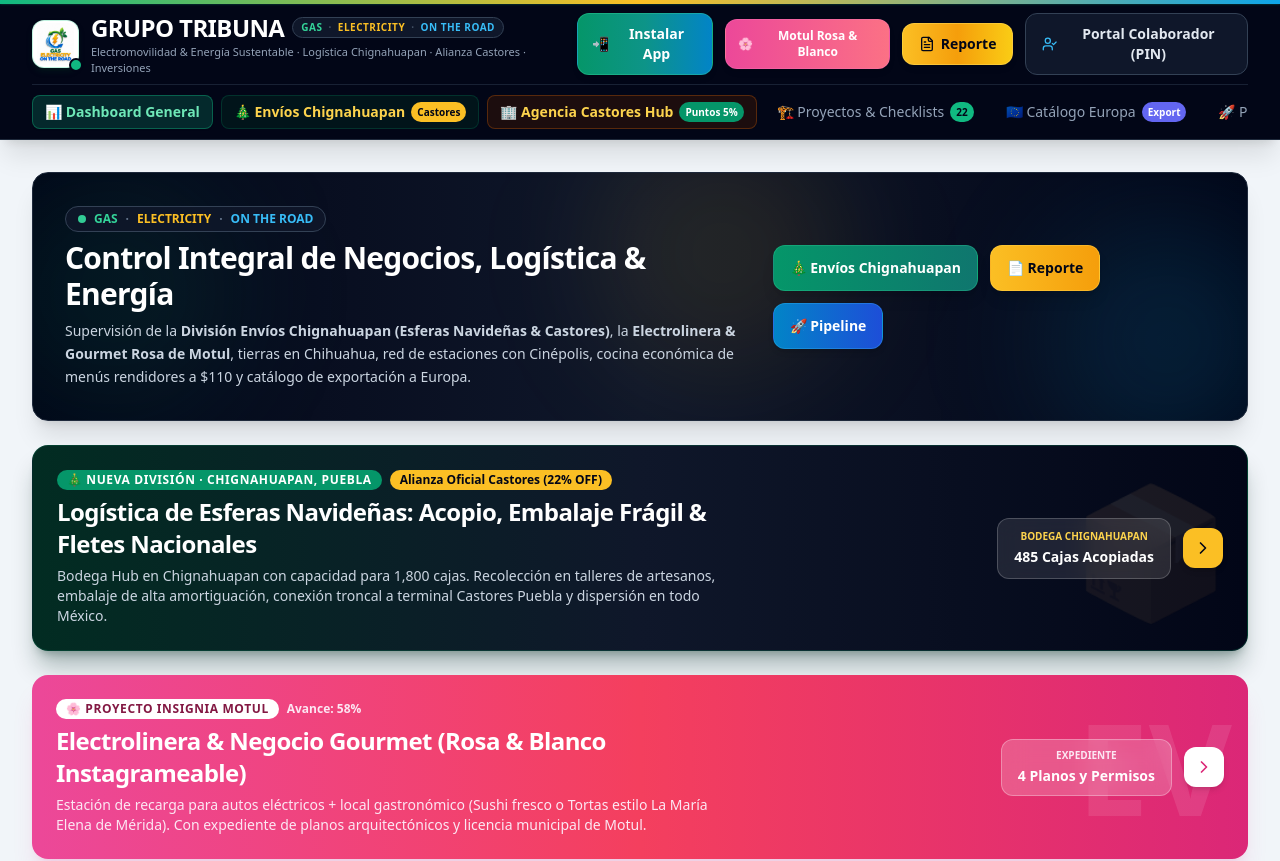
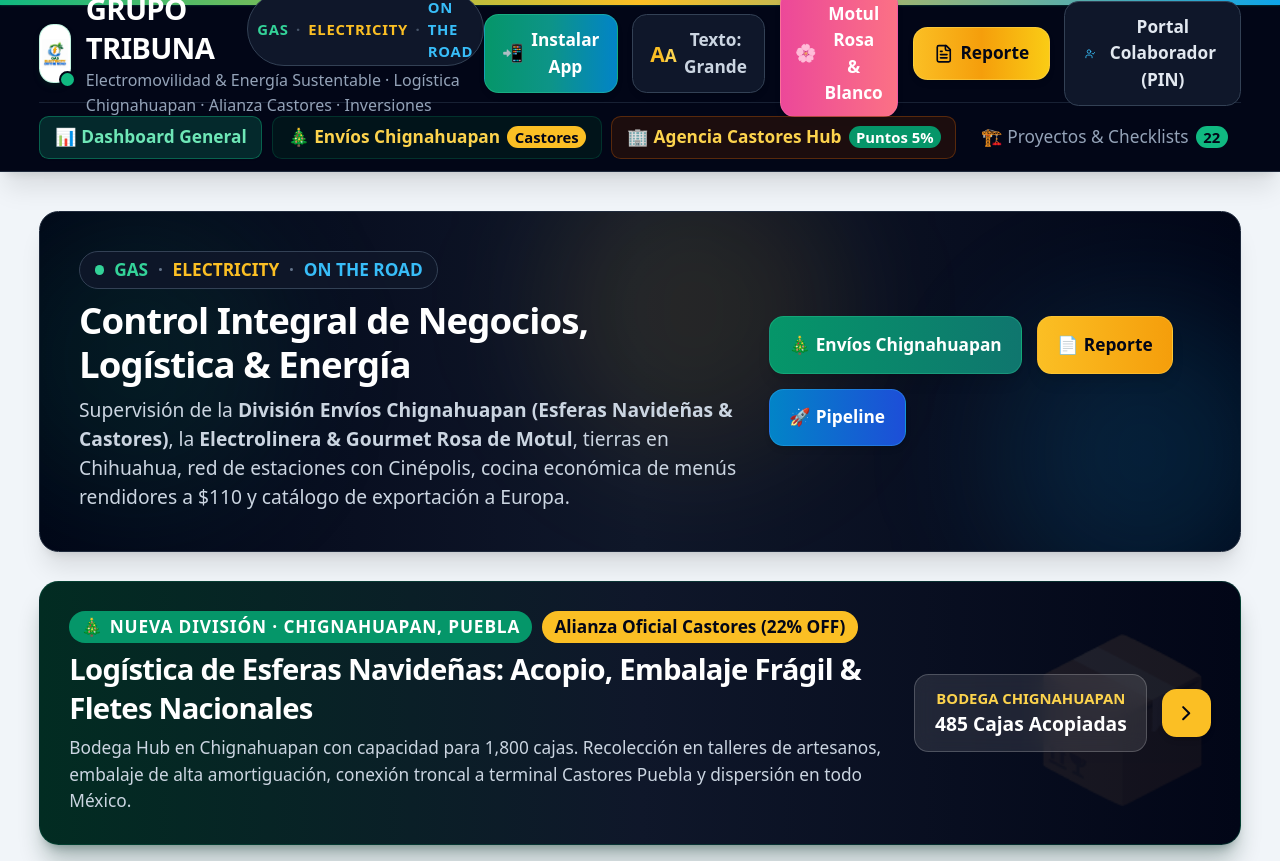
Before and after one commit to miloblanco75/grupo-tribuna-os, a React (Vite) app: page / in a window 1280 px wide. Shown: the top 861 px of the page. Built offline with nearby package versions, Linux system fonts and the light colour scheme; the HTML template or start-up script is replaced by a standard one.

Commit message:
fix: Aumentar tamano de fuente global y agregar selector de tamano de letra (Normal / Grande / Extra Grande) para maxima legibilidad

```diff
--- a/src/App.jsx
+++ b/src/App.jsx
@@ -76,6 +76,17 @@ export default function App() {
   const [selectedProjectId, setSelectedProjectId] = useState('prj-motul');
   const [isReportModalOpen, setIsReportModalOpen] = useState(false);
   const [isInstallModalOpen, setIsInstallModalOpen] = useState(false);
+
+  // Escala de tamaño de letra para máxima legibilidad ('normal' | 'large' | 'xlarge')
+  const [fontSizeScale, setFontSizeScale] = useState(() => {
+    return localStorage.getItem('tribuna_font_scale') || 'large';
+  });
+
+  useEffect(() => {
+    localStorage.setItem('tribuna_font_scale', fontSizeScale);
+    document.documentElement.classList.remove('font-scale-normal', 'font-scale-large', 'font-scale-xlarge');
+    document.documentElement.classList.add(`font-scale-${fontSizeScale}`);
+  }, [fontSizeScale]);
 
   // Guardar automáticamente en localStorage cuando haya cambios
   useEffect(() => {
@@ -349,6 +360,8 @@ export default function App() {
           setCurrentTab('projects');
         }}
         onOpenInstallModal={() => setIsInstallModalOpen(true)}
+        fontSizeScale={fontSizeScale}
+        setFontSizeScale={setFontSizeScale}
       />
 
       {/* Contenido Principal según Pestaña */}
--- a/src/components/Header.jsx
+++ b/src/components/Header.jsx
@@ -21,7 +21,9 @@ export default function Header({
   onOpenReportModal,
   pendingTasksCount,
   onOpenMotul,
-  onOpenInstallModal
+  onOpenInstallModal,
+  fontSizeScale,
+  setFontSizeScale
 }) {
   return (
     <header className="bg-slate-950 text-white border-b border-slate-800 sticky top-0 z-30 shadow-xl">
@@ -70,6 +72,23 @@ export default function Header({
               <span>📲</span>
               <span className="hidden sm:inline">Instalar App</span>
               <span className="sm:hidden">App</span>
+            </button>
+
+            {/* Selector de Tamaño de Letra / Legibilidad */}
+            <button
+              onClick={() => {
+                if (setFontSizeScale) {
+                  const next = fontSizeScale === 'large' ? 'xlarge' : fontSizeScale === 'xlarge' ? 'normal' : 'large';
+                  setFontSizeScale(next);
+                }
+              }}
+              className="flex items-center space-x-1.5 px-3 py-2 sm:px-3.5 sm:py-2.5 bg-slate-900 hover:bg-slate-800 text-slate-200 border border-slate-700 hover:border-amber-400/60 rounded-xl transition-all shadow-md active:scale-95"
+              title="Ajustar tamaño de letra de la aplicación (Normal / Grande / Extra Grande)"
+            >
+              <span className="font-black text-amber-400 text-base leading-none">A<span className="text-xs text-amber-300">A</span></span>
+              <span className="hidden md:inline text-xs font-bold text-slate-300">
+                {fontSizeScale === 'xlarge' ? 'Texto: Extra Grande' : fontSizeScale === 'large' ? 'Texto: Grande' : 'Texto: Normal'}
+              </span>
             </button>
 
             {/* Acceso Directo a Motul */}
--- a/src/index.css
+++ b/src/index.css
@@ -4,6 +4,57 @@
 
 :root {
   font-family: 'Plus Jakarta Sans', system-ui, -apple-system, BlinkMacSystemFont, 'Segoe UI', Roboto, Oxygen, Ubuntu, Cantarell, sans-serif;
+  --font-scale: 1.18; /* Incremento base del 18% para máxima legibilidad */
+}
+
+/* Escalamiento global de tipografía del sistema */
+html {
+  font-size: calc(16px * var(--font-scale, 1.18));
+  -webkit-text-size-adjust: 100%;
+}
+
+/* Modos de accesibilidad de tamaño de letra */
+html.font-scale-normal {
+  --font-scale: 1.05; /* 5% mayor al estándar web */
+}
+
+html.font-scale-large {
+  --font-scale: 1.22; /* 22% mayor: claro, cómodo y legible */
+}
+
+html.font-scale-xlarge {
+  --font-scale: 1.38; /* 38% mayor: texto grande para fácil lectura */
+}
+
+/* Protección para que ningún texto quede microscópico o ilegible */
+.text-\[10px\] {
+  font-size: 0.76rem !important; /* ~14-15px escalados */
+  line-height: 1.15rem !important;
+}
+
+.text-\[11px\] {
+  font-size: 0.82rem !important; /* ~15-16px escalados */
+  line-height: 1.25rem !important;
+}
+
+.text-xs {
+  font-size: 0.885rem !important; /* ~16-17px escalados */
+  line-height: 1.35rem !important;
+}
+
+.text-sm {
+  font-size: 0.985rem !important; /* ~18px escalados */
+  line-height: 1.48rem !important;
+}
+
+.text-base {
+  font-size: 1.085rem !important; /* ~19-20px escalados */
+  line-height: 1.6rem !important;
+}
+
+/* Mayor comodidad visual en inputs y botones */
+input, select, textarea, button {
+  font-size: inherit;
 }
 
 /* Custom scrollbars */
```
